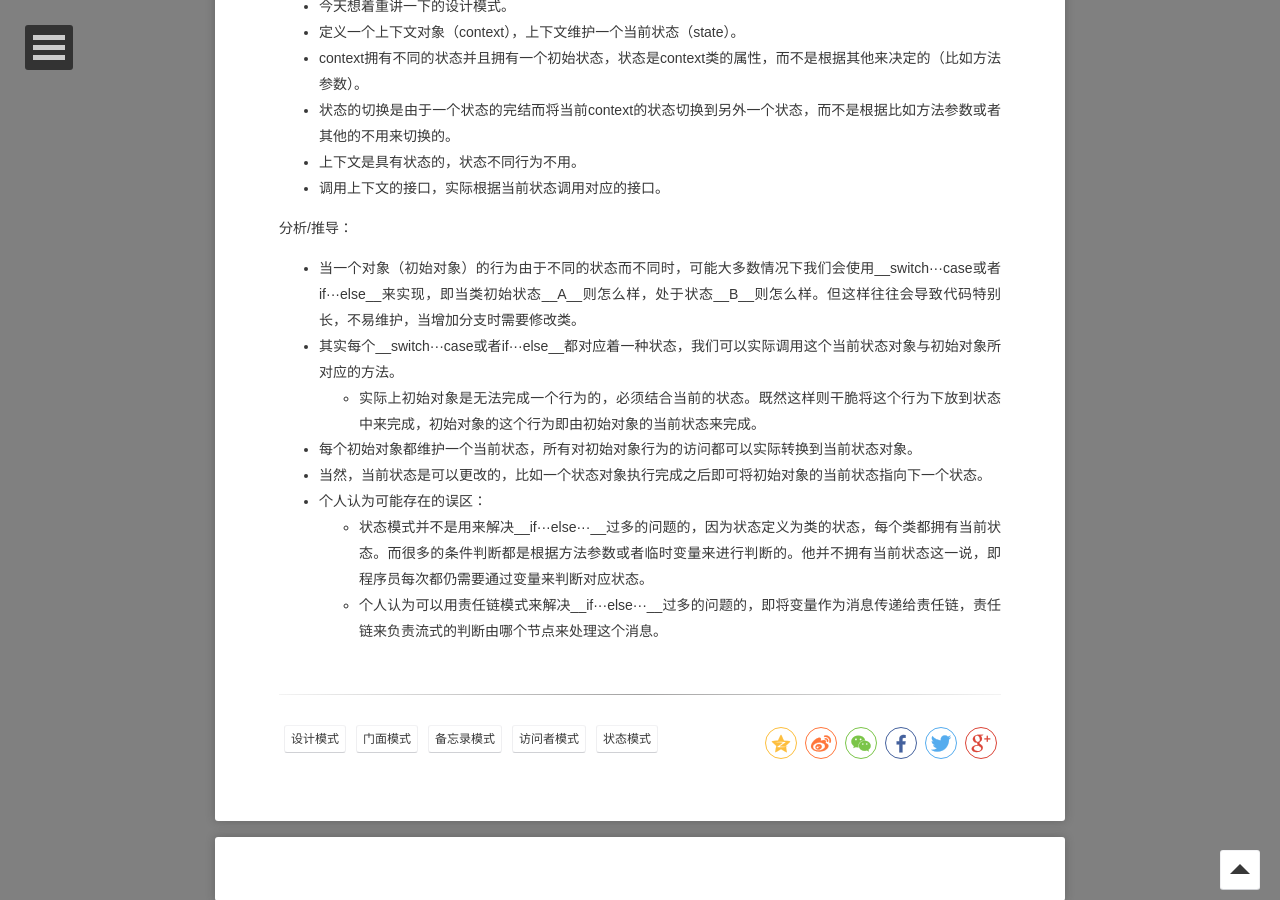
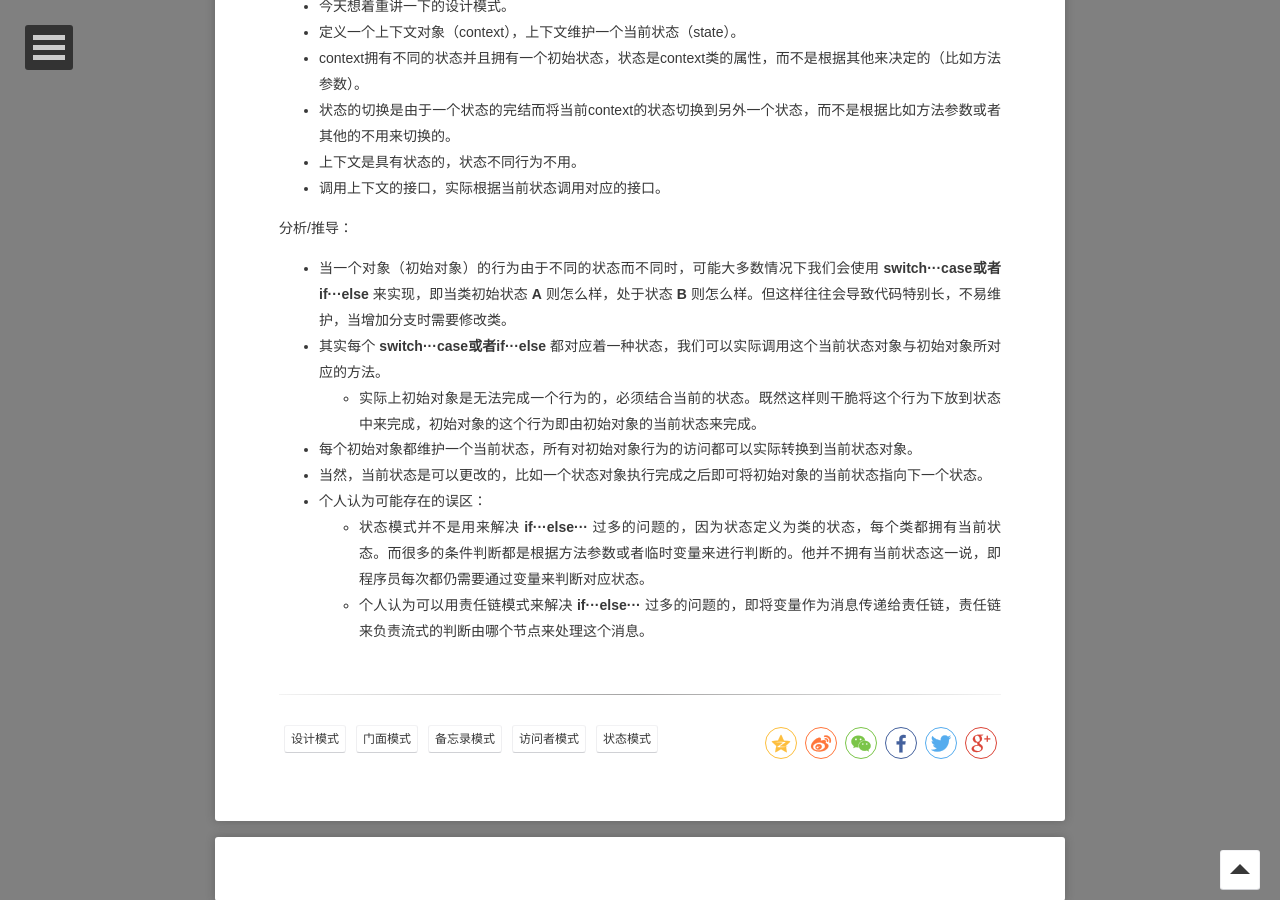
Before and after one commit to Justice-love/Justice-love.github.io, a Jekyll site: the page built from _posts/post/2017-02-03-design5.md, in a window 1280 px wide and 900 px high, scrolled down 1234 px. Built offline with Jekyll 4.4.1, drawn with Linux system fonts in a browser that asks for light colours; nearby versions of some CDN libraries; some web fonts are replaced; comment, search, counter and statistics services are not loaded.

Commit message:
设计模式五

```diff
--- a/_posts/post/2017-02-03-design5.md
+++ b/_posts/post/2017-02-03-design5.md
@@ -46,11 +46,11 @@ comments: true
 
 分析/推导：
 
-* 当一个对象（初始对象）的行为由于不同的状态而不同时，可能大多数情况下我们会使用__switch···case或者if···else__来实现，即当类初始状态__A__则怎么样，处于状态__B__则怎么样。但这样往往会导致代码特别长，不易维护，当增加分支时需要修改类。
-* 其实每个__switch···case或者if···else__都对应着一种状态，我们可以实际调用这个当前状态对象与初始对象所对应的方法。
+* 当一个对象（初始对象）的行为由于不同的状态而不同时，可能大多数情况下我们会使用 __switch···case或者if···else__ 来实现，即当类初始状态 __A__ 则怎么样，处于状态 __B__ 则怎么样。但这样往往会导致代码特别长，不易维护，当增加分支时需要修改类。
+* 其实每个 __switch···case或者if···else__ 都对应着一种状态，我们可以实际调用这个当前状态对象与初始对象所对应的方法。
     * 实际上初始对象是无法完成一个行为的，必须结合当前的状态。既然这样则干脆将这个行为下放到状态中来完成，初始对象的这个行为即由初始对象的当前状态来完成。
 * 每个初始对象都维护一个当前状态，所有对初始对象行为的访问都可以实际转换到当前状态对象。
 * 当然，当前状态是可以更改的，比如一个状态对象执行完成之后即可将初始对象的当前状态指向下一个状态。
 * 个人认为可能存在的误区：
-    * 状态模式并不是用来解决__if···else···__过多的问题的，因为状态定义为类的状态，每个类都拥有当前状态。而很多的条件判断都是根据方法参数或者临时变量来进行判断的。他并不拥有当前状态这一说，即程序员每次都仍需要通过变量来判断对应状态。
-    * 个人认为可以用责任链模式来解决__if···else···__过多的问题的，即将变量作为消息传递给责任链，责任链来负责流式的判断由哪个节点来处理这个消息。
+    * 状态模式并不是用来解决 __if···else···__ 过多的问题的，因为状态定义为类的状态，每个类都拥有当前状态。而很多的条件判断都是根据方法参数或者临时变量来进行判断的。他并不拥有当前状态这一说，即程序员每次都仍需要通过变量来判断对应状态。
+    * 个人认为可以用责任链模式来解决 __if···else···__ 过多的问题的，即将变量作为消息传递给责任链，责任链来负责流式的判断由哪个节点来处理这个消息。
```
